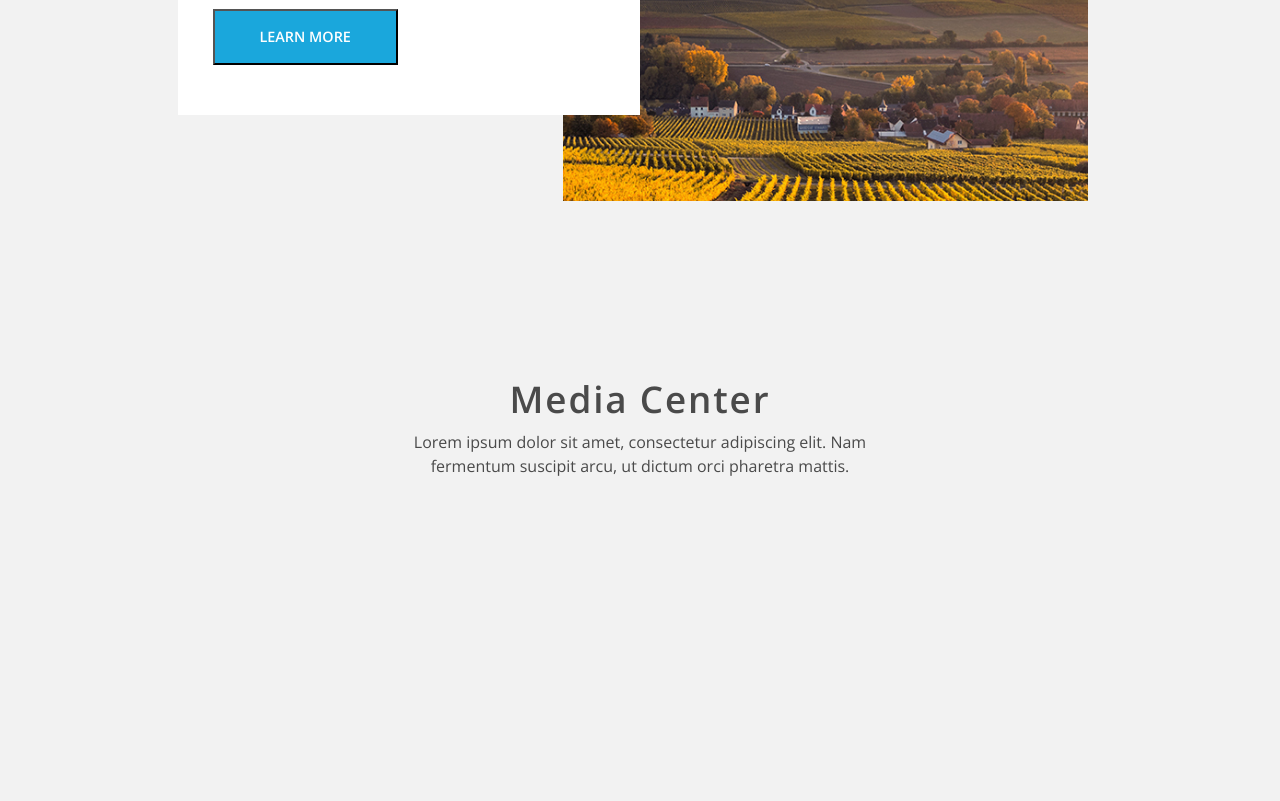
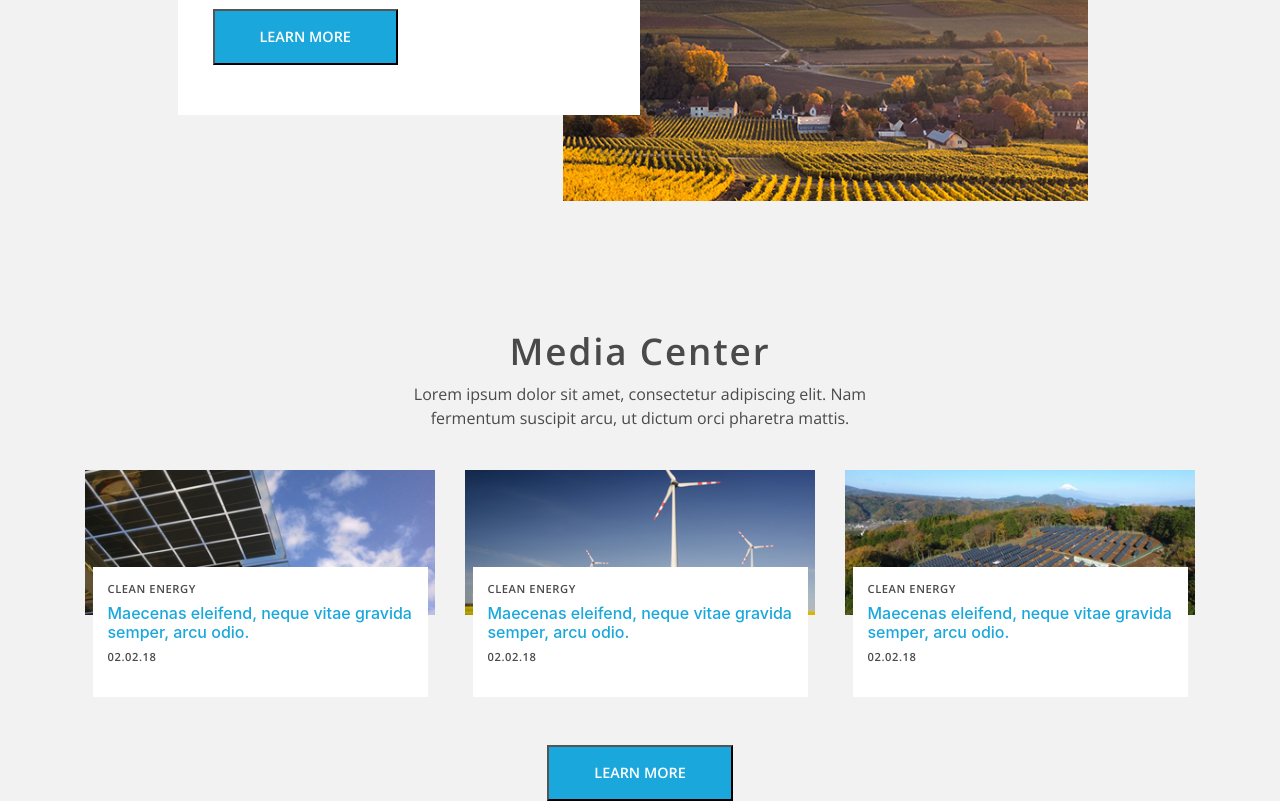
Before and after one commit to zorazky/energySite, a plain HTML site: page index.html in a window 1280 px wide. Shown: the part 2251-3052 px from the top of the page. Before the commit the page ends 2745 px from the top, so only its background shows below. Drawn offline with nearby package versions, Linux system fonts and the light colour scheme.

Commit message:
media center posts

```diff
--- a/index.html
+++ b/index.html
@@ -147,7 +147,7 @@
     </div>
 
     <div class="container text-center sectionSpace">
-        <div class="row justify-content-center pt-5">
+        <div class="row justify-content-center">
           <h3 class="sectionTitle">Media Center</h3>
 
         </div>
@@ -155,6 +155,39 @@
         <div class="row justify-content-md-center">
             <p class="col-md-6 col-sm-12">Lorem ipsum dolor sit amet, consectetur adipiscing elit. Nam fermentum
                 suscipit arcu, ut dictum orci pharetra mattis.</p>
+        </div>
+
+        <div class="row pt-4">
+            <div class="col-md-4">
+                <img src="img/media_image1.jpg" width="100%" class="d-inline-block align-top" alt="">
+                <div class="postBox mt-n5">
+                    <h6>CLEAN ENERGY</h6>
+                   <h5><a href="/">Maecenas eleifend, neque vitae gravida semper, arcu odio.</a></h5>
+                   <h6>02.02.18</h6>
+                </div>
+            </div>
+
+            <div class="col-md-4">
+                <img src="img/media_image2.jpg" width="100%" class="d-inline-block align-top" alt="">
+                <div class="postBox mt-n5">
+                    <h6>CLEAN ENERGY</h6>
+                   <h5><a href="/">Maecenas eleifend, neque vitae gravida semper, arcu odio.</a></h5>
+                   <h6>02.02.18</h6>
+                </div>
+            </div>
+
+            <div class="col-md-4">
+                <img src="img/media_image3.jpg" width="100%" class="d-inline-block align-top" alt="">
+                <div class="postBox mt-n5">
+                    <h6>CLEAN ENERGY</h6>
+                   <h5><a href="/">Maecenas eleifend, neque vitae gravida semper, arcu odio.</a></h5>
+                   <h6>02.02.18</h6>
+                </div>
+            </div>
+
+
+            <button type="button" class="mainButton mx-auto mt-5">Learn More</button>
+
         </div>
     </div>
 
--- a/styles/main.css
+++ b/styles/main.css
@@ -70,9 +70,6 @@ p {
     padding-top:.7em;
 }
 
-#caseStudySection {
-
-}
 
 .myBox {
     background-color: #fff;
@@ -123,3 +120,35 @@ h6 {
 h5 {
     color: #4a4a4a;
 }
+
+.postBox {
+    width:335px;
+    height:130px;
+    background-color: #ffffff;
+    z-index: 2;
+    position: relative;
+    margin: auto;
+    padding:15px 15px;
+}
+
+.postBox h6 , h5{
+    text-align: left;
+}
+
+.postBox h6 {
+    font-size:.7em;
+    padding-top: 0px;
+}
+
+.postBox h5 {
+    font-size: 1em;
+
+}
+
+.postBox a {
+    color: #1aa7dc;
+}
+
+.postBox a:hover {
+    text-decoration: none;
+}
```
Also changed, not shown: img/media_image1.jpg (added), img/media_image2.jpg (added), img/media_image3.jpg (added).
